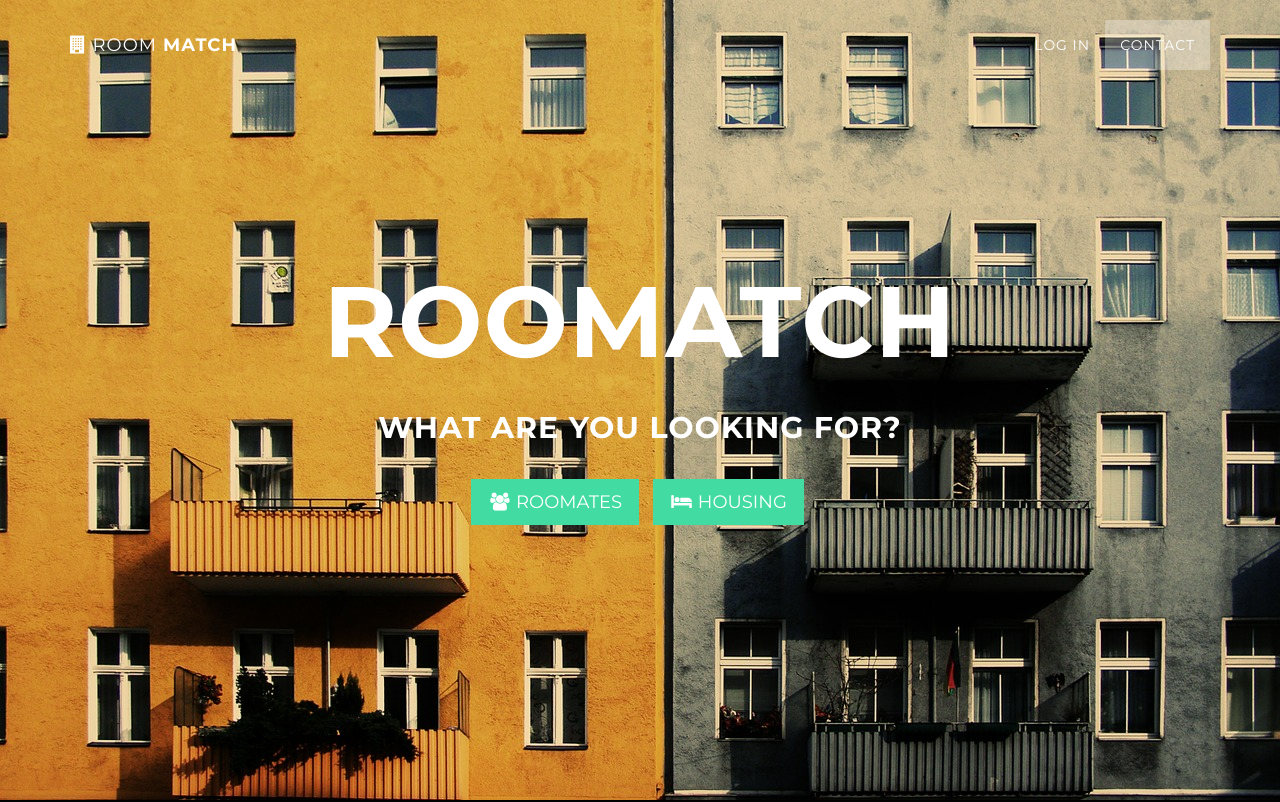
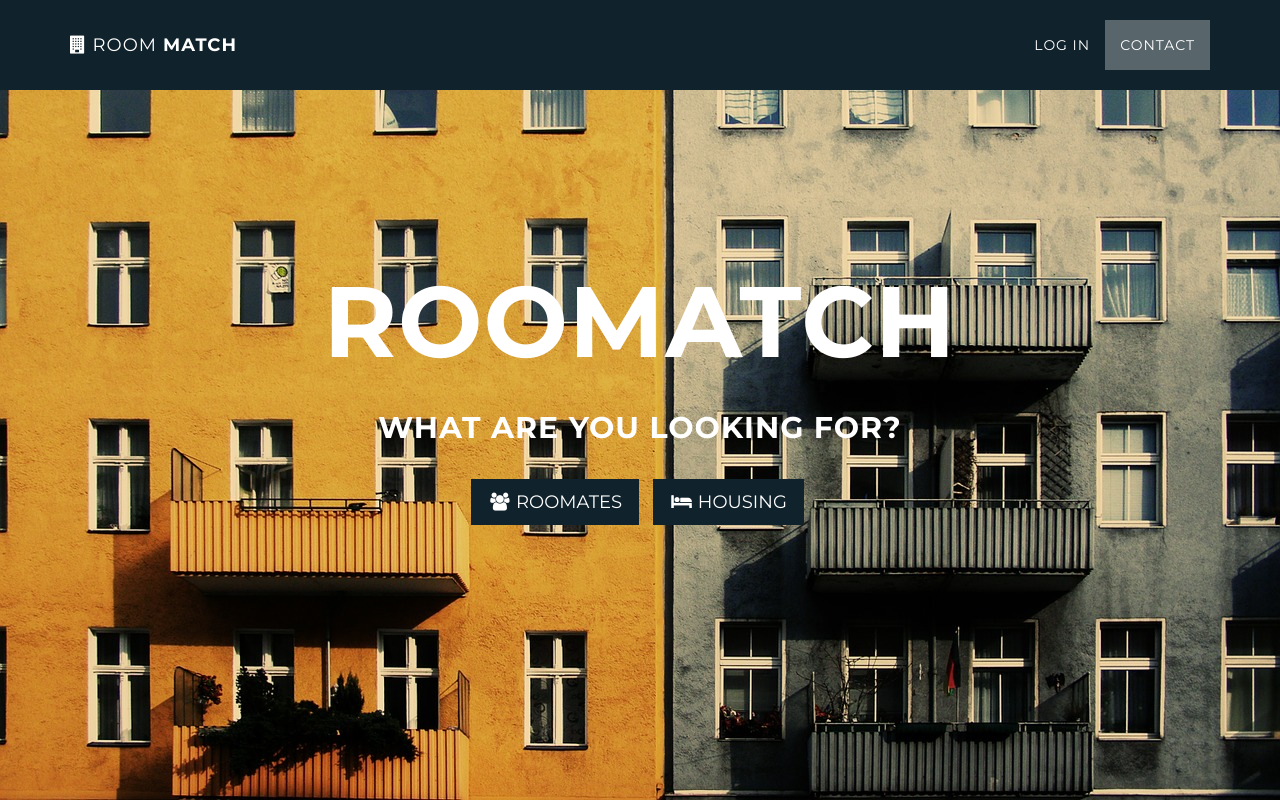
Before and after one commit to caiocaladoo/SoftwareEngineeringTools-TeamBeta, a plain HTML site: page roommatch/index.html in a window 1280 px wide. Shown: the top 802 px of the page. Drawn offline with Linux system fonts and the light colour scheme.

Commit message:
Changes that Rachel asked for.

```diff
--- a/roommatch/css/grayscale.css
+++ b/roommatch/css/grayscale.css
@@ -8,8 +8,8 @@ body {
     width: 100%;
     height: 100%;
     font-family: Lora,"Helvetica Neue",Helvetica,Arial,sans-serif;
-    color: #fff;
-    background-color: #000;
+    color: #000;
+    background-color: white;
 }
 
 html {
@@ -66,7 +66,7 @@ a:focus {
     border-bottom: 1px solid rgba(255,255,255,.3);
     text-transform: uppercase;
     font-family: Montserrat,"Helvetica Neue",Helvetica,Arial,sans-serif;
-    background-color: #000;
+    background-color: #10222B;
 }
 
 .navbar-custom .navbar-brand {
@@ -101,7 +101,7 @@ a:focus {
 .navbar-custom .nav li a:hover {
     outline: 0;
     color: rgba(255,255,255,.8);
-    background-color: transparent;
+    background-color: #10222B;
 }
 
 .navbar-custom .nav li a:focus,
@@ -127,7 +127,7 @@ a:focus {
         padding: 20px 0;
         border-bottom: 0;
         letter-spacing: 1px;
-        background: 0 0;
+        background: #10222B;
         -webkit-transition: background .5s ease-in-out,padding .5s ease-in-out;
         -moz-transition: background .5s ease-in-out,padding .5s ease-in-out;
         transition: background .5s ease-in-out,padding .5s ease-in-out;
@@ -136,7 +136,7 @@ a:focus {
     .navbar-custom.top-nav-collapse {
         padding: 0;
         border-bottom: 1px solid rgba(255,255,255,.3);
-        background: #000;
+        background: #10222B;
     }
 }
 
@@ -305,25 +305,25 @@ a:focus {
 }
 
 .btn-default {
-    border: 1px solid #42dca3;
-    color: #42dca3;
+    border: 1px solid #10222B;
+    color: #10222B;
     background-color: transparent;
 }
 
 .btn-index{
-    border: 1px solid #42dca3;
+    border: 1px solid #10222B;
     color: white;
-    background-color: #42dca3;
+    background-color: #10222B;
 }
 
 .btn-default:hover,
 .btn-default:focus,
 .btn-index:hover,
 .btn-index:focus {
-    border: 1px solid #42dca3;
+    border: 1px solid #95AB63;
     outline: 0;
-    color: #000;
-    background-color: #42dca3;
+    color: white;
+    background-color: #95AB63;
 }
 
 ul.banner-social-buttons {
```
Also changed, not shown: roommatch/housing/index.html (+3 -0 lines), roommatch/roommate/index.html (+4 -1 lines).
